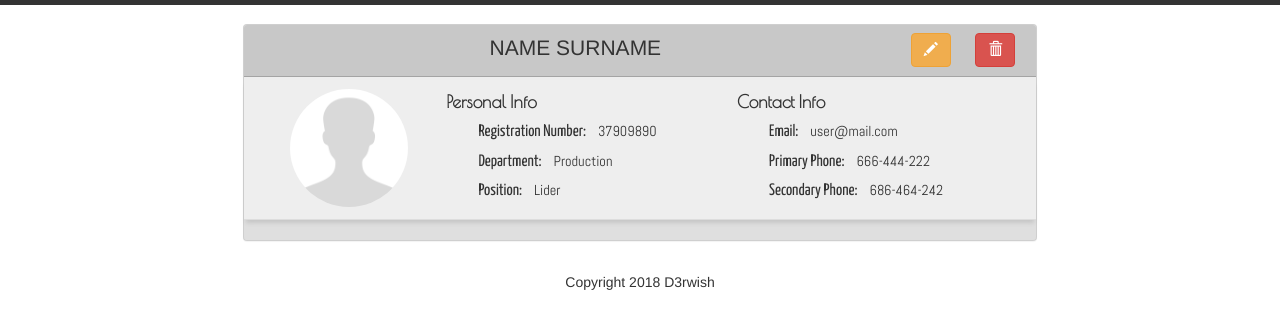
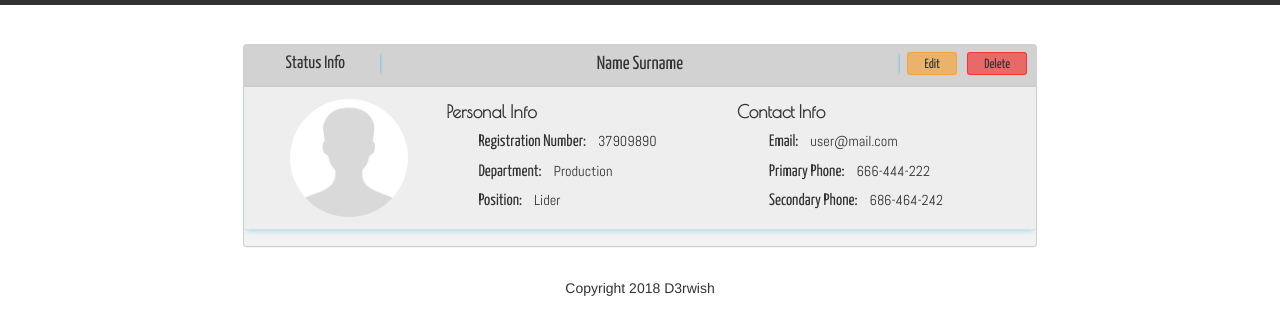
Before and after one commit to d3rwish/JS-USERS-PROJECT, a plain HTML site: page index.html in a window 1280 px wide. Shown: the part 61-396 px from the top of the page. Drawn offline with nearby package versions, Linux system fonts and the light colour scheme.

Commit message:
Modify User Panel

```diff
--- a/css/style.css
+++ b/css/style.css
@@ -38,7 +38,7 @@ font-family: 'Orbitron', sans-serif;
 /* -------------------------------------- */
 
 #users-list-region {
-    margin-top: 70px;
+    margin-top: 90px;
 }
 
 /* -------------------------------------- */
@@ -50,11 +50,11 @@ font-family: 'Orbitron', sans-serif;
 }
 
 .panel-heading {
-    background-color: #c8c8c8;
+    background-color: rgba(167, 167, 167, 0.4);
 }
 
 .panel-content {
-    padding: 8px;
+    padding: 6px;
     text-align: center;
     font-size: 1.5em;
 }
@@ -69,23 +69,61 @@ font-family: 'Orbitron', sans-serif;
     padding-right: 0px
 }
 
+.status-info, .user-edit {
+    font-family: 'Yanone Kaffeesatz', sans-serif;
+    font-size: 0.85em;
+}
 
-.panel-edit .panel-remove {
-	padding-left: 0px;
-    padding-right: 0px
+.status-info.shadow-right {
+    box-shadow: 4px 0px 2px -3px rgba(0, 183, 228, 0.4);
+}
+
+.user-name {
+    font-family: 'Yanone Kaffeesatz', sans-serif;
+    font-size: 0.9em;
+}
+
+.user-edit.shadow-left {
+    box-shadow: -4px 0px 2px -3px rgba(0, 183, 228, 0.4);
+}
+
+.user-delete-panel, .user-edit-panel {
+    padding-left: 0px;
+    padding-right: 0px;
+}
+
+.user-edit .btn {
+    font-family: 'Yanone Kaffeesatz', sans-serif;
+    font-size: 0.75em;
+    color: rgb(51, 51, 51);
+    padding-top: 2px;
+    padding-bottom: 0px;
+    padding-left: 16px;
+    padding-right: 16px;
+    border-radius: 3px;
+}
+
+.user-edit .btn-warning {
+    background-color: rgba(255, 150, 0, 0.5);
+    border-color: rgba(255, 150, 0, 0.5);
+}
+
+.user-edit .btn-danger {
+    background-color: rgba(255, 0, 0, 0.5);
+    border-color: rgba(255, 0, 0, 0.5);
 }
 
 .panel-main {
     padding: 0px;
-    border-top: 1px;
-    border-top-color: #00000050;
+    border-top: 2px;
+    border-top-color: rgb(201, 206, 208);
     border-top-style: solid;
 }
 
-.row-shadow {
+.panel-main .row-shadow {
     margin: 0px;
     padding: 12px 8px;
-    box-shadow: 0px 6px 4px -2px rgba(66, 66, 66, 0.2);
+    box-shadow: 0px 5px 5px -3px rgba(0, 183, 228, 0.5)
 }
 
 .user-pic {
@@ -142,10 +180,10 @@ font-family: 'Orbitron', sans-serif;
 }
 
 .panel-footer {
-    background-color: #bbbbbb50;
+    background-color: #ffffff38;
     text-align: center;
     font-size: 1em;
-    padding: 10px;
+    padding: 8px 0px;
 }
 
 /* -------------------------------------- */
--- a/index.html
+++ b/index.html
@@ -40,7 +40,26 @@
                     <div class="panel">
                         <div class="panel-heading panel-content">
                             <div class="row">
-                                <div class="col-md-10">NAME SURNAME</div>
+                                <div class="col-md-2 status-info shadow-right">
+                                    <div>Status Info</div>
+                                </div>
+                                <div class="col-md-8 user-name">
+                                    <div>Name Surname</div>
+                                </div>
+                                <div class="col-md-2 user-edit shadow-left">
+                                    <div class="col-md-6 user-edit-panel">
+                                        <button class="btn btn-warning" onclick="openEditModal()" data-toggle="modal" data-target="#editModal">Edit</button>
+                                    </div>
+                                    <div class="col-md-6 user-delete-panel">
+                                        <button class="btn btn-danger" onclick="openRemoveModal()" data-toggle="modal" data-target="#removeModal">Delete</button>
+                                    </div>
+                                </div>
+                            </div>
+
+                        </div>
+
+
+<!--
                             <div class="panel-edit col-md-1">
                                 <button data-toggle="modal" data-target="#editModal" class="btn btn-warning" onclick="openEditModal()">
                                     <span class="glyphicon glyphicon-pencil" aria-hidden="true"></span>
@@ -51,8 +70,15 @@
                                     <span class="glyphicon glyphicon-trash" aria-hidden="true"></span>
                                 </button>
                             </div>
-                            </div>
-                        </div>
+ -->
+
+
+
+
+
+
+
+
 
                         <div class="panel-body panel-main">
                             <div class="row row-shadow">
```
Lines whose indentation alone changed are shown as unchanged.
